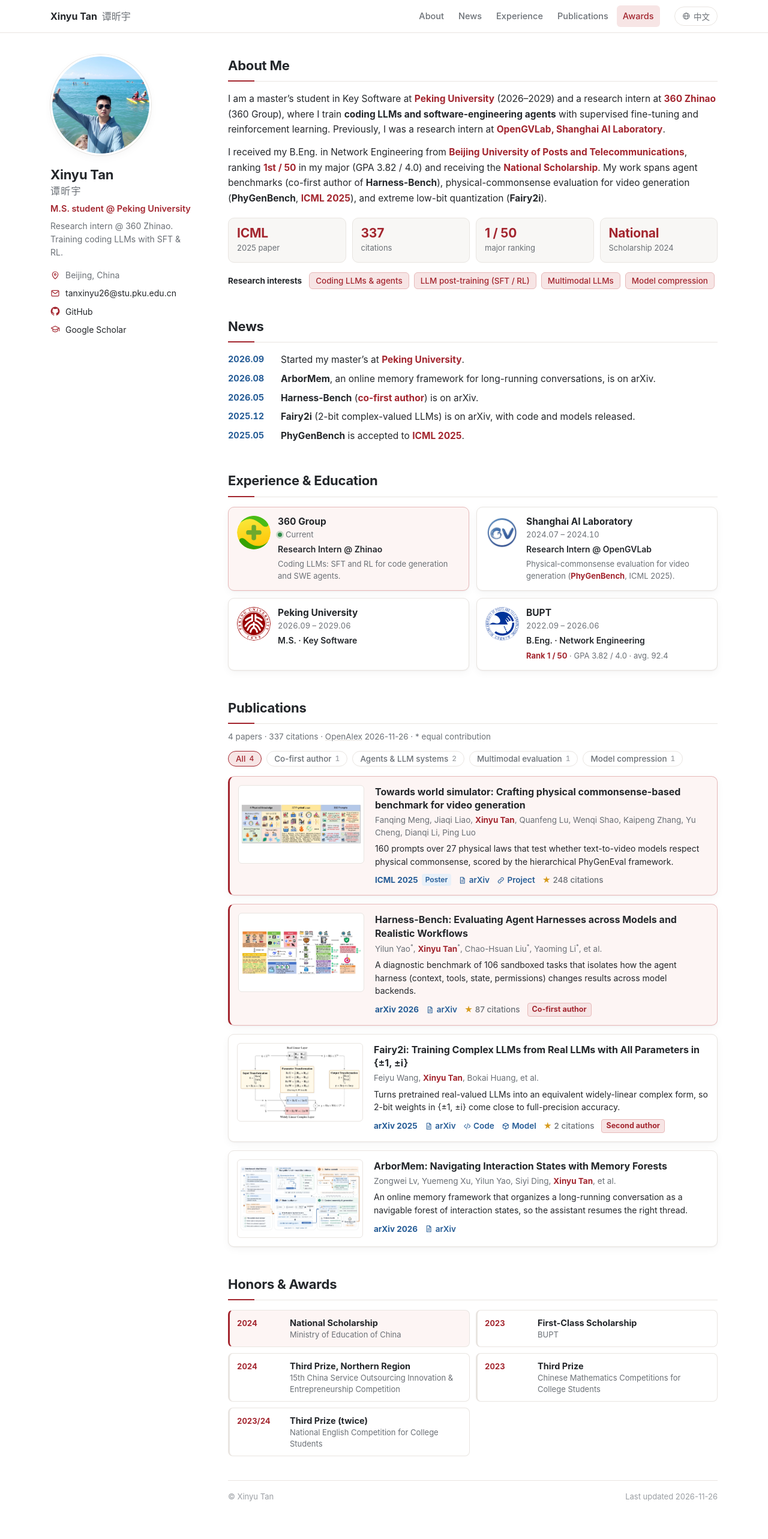
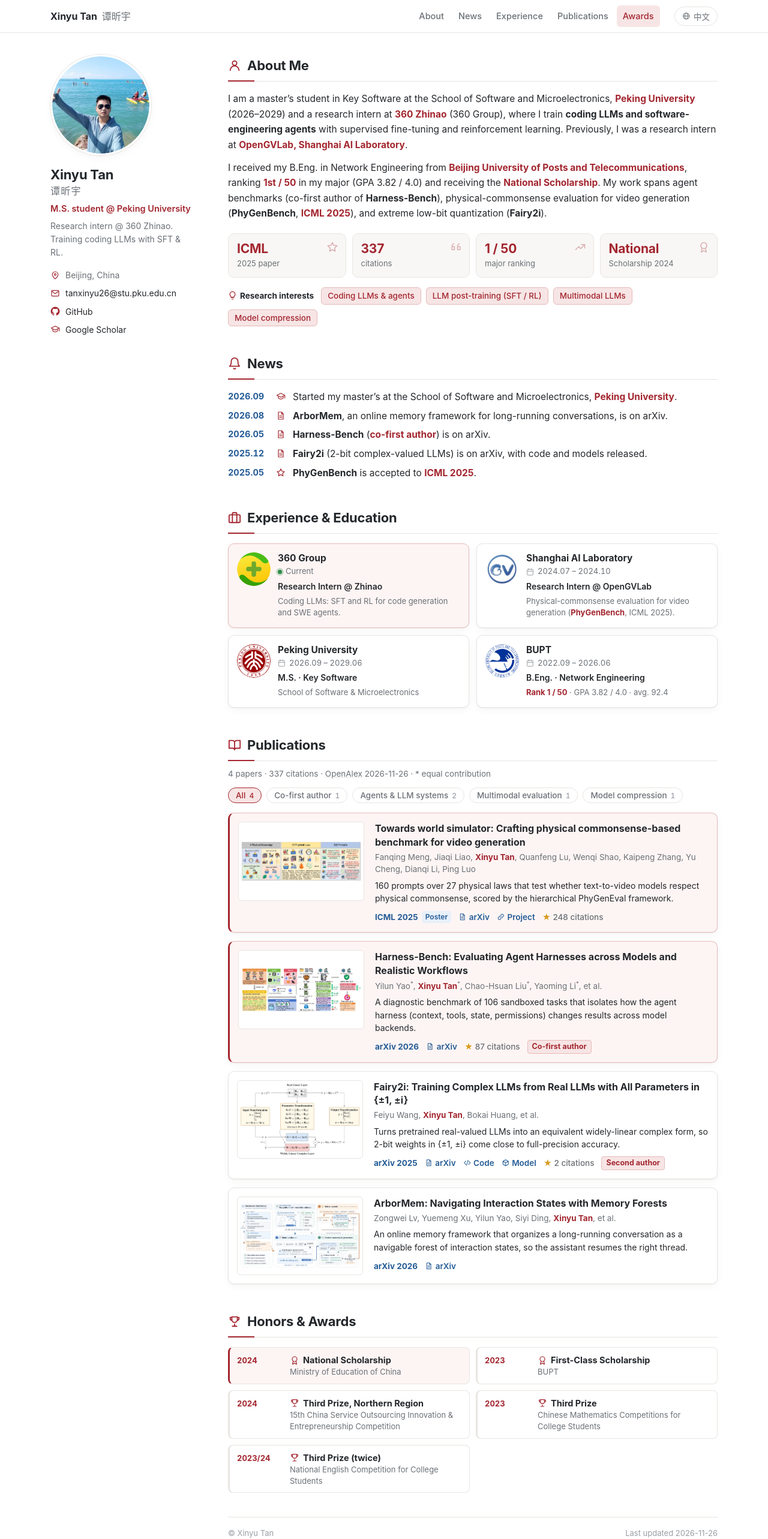
Before and after one commit to 12345txy/12345txy.github.io, a plain HTML site: page index.html in a window 1280 px wide. Shown: the whole page at 60% size. Before the commit the page ends 2538 px from the top, so only its background shows below. Drawn offline with Linux system fonts and the light colour scheme.

Commit message:
Add PKU School of Software & Microelectronics, section and item icons
Co-Authored-By: Claude Opus 5.5 <noreply@anthropic.com>

```diff
--- a/assets/style.css
+++ b/assets/style.css
@@ -119,6 +119,7 @@ main { min-width: 0; }
 section { padding-bottom: 40px; }
 section + section { padding-top: 4px; }
 h2 {
+  display: flex; align-items: center; gap: 10px;
   font-size: 22px; font-weight: 700; letter-spacing: -.01em;
   padding-bottom: 8px; margin-bottom: 16px; border-bottom: 1px solid var(--line);
   position: relative;
@@ -133,6 +134,7 @@ a.hl:hover { color: var(--accent); }
 /* highlight stats */
 .stats { list-style: none; padding: 0; margin: 20px 0 0; display: grid; grid-template-columns: repeat(4, minmax(0, 1fr)); gap: 10px; }
 .stats li {
+  position: relative;
   background: var(--surface); border: 1px solid var(--line); border-radius: var(--radius);
   padding: 12px 14px; display: flex; flex-direction: column; gap: 1px;
   font-size: 13px; color: var(--muted);
@@ -146,9 +148,18 @@ a.hl:hover { color: var(--accent); }
   border-radius: 6px; padding: 2px 10px; font-weight: 550;
 }
 
+/* icons */
+.hicon { width: 22px; height: 22px; color: var(--accent); stroke-width: 2; }
+.sicon { position: absolute; top: 12px; right: 12px; width: 20px; height: 20px; color: var(--accent); opacity: .35; }
+.licon { width: 15px; height: 15px; color: var(--accent); margin-right: 5px; vertical-align: -2px; }
+.dicon { width: 13px; height: 13px; color: var(--faint); }
+.nicon { width: 16px; height: 16px; color: var(--accent); margin-top: 4px; }
+.aicon { width: 16px; height: 16px; color: var(--accent); flex: none; }
+.awards b { display: flex; align-items: center; gap: 6px; }
+
 /* news */
 .news { list-style: none; margin: 0; padding: 0; display: grid; gap: 6px; }
-.news li { display: grid; grid-template-columns: 76px minmax(0, 1fr); gap: 12px; }
+.news li { display: grid; grid-template-columns: 70px 18px minmax(0, 1fr); gap: 10px; align-items: start; }
 .news time { font-variant-numeric: tabular-nums; color: var(--venue); font-weight: 650; font-size: 14.5px; }
 
 /* experience */
@@ -262,7 +273,7 @@ footer {
   .exp-grid, .awards { grid-template-columns: 1fr; }
   .paper { grid-template-columns: 1fr; gap: 10px; }
   .thumb { max-width: 320px; }
-  .news li { grid-template-columns: 64px minmax(0, 1fr); gap: 8px; }
+  .news li { grid-template-columns: 60px 16px minmax(0, 1fr); gap: 8px; }
 }
 @media (prefers-reduced-motion: reduce) {
   html { scroll-behavior: auto; }
--- a/index.html
+++ b/index.html
@@ -46,26 +46,26 @@
 
     <main>
       <section id="about" aria-labelledby="about-title">
-        <h2 id="about-title"><span class="en">About Me</span><span class="zh">关于我</span></h2>
+        <h2 id="about-title"><svg class="hicon" aria-hidden="true"><use href="#i-user"/></svg><span class="en">About Me</span><span class="zh">关于我</span></h2>
         <div class="en prose">
-          <p>I am a master’s student in Key Software at <a class="hl" href="https://www.pku.edu.cn/">Peking University</a> (2026–2029) and a research intern at <span class="hl">360 Zhinao</span> (360 Group), where I train <strong>coding LLMs and software-engineering agents</strong> with supervised fine-tuning and reinforcement learning. Previously, I was a research intern at <span class="hl">OpenGVLab, Shanghai AI Laboratory</span>.</p>
+          <p>I am a master’s student in Key Software at the School of Software and Microelectronics, <a class="hl" href="https://www.pku.edu.cn/">Peking University</a> (2026–2029) and a research intern at <span class="hl">360 Zhinao</span> (360 Group), where I train <strong>coding LLMs and software-engineering agents</strong> with supervised fine-tuning and reinforcement learning. Previously, I was a research intern at <span class="hl">OpenGVLab, Shanghai AI Laboratory</span>.</p>
           <p>I received my B.Eng. in Network Engineering from <span class="hl">Beijing University of Posts and Telecommunications</span>, ranking <span class="hl">1st / 50</span> in my major (GPA 3.82 / 4.0) and receiving the <span class="hl">National Scholarship</span>. My work spans agent benchmarks (co-first author of <strong>Harness-Bench</strong>), physical-commonsense evaluation for video generation (<strong>PhyGenBench</strong>, <span class="hl">ICML 2025</span>), and extreme low-bit quantization (<strong>Fairy2i</strong>).</p>
         </div>
         <div class="zh prose">
-          <p>我是<a class="hl" href="https://www.pku.edu.cn/">北京大学</a>关键软件专业硕士研究生（2026–2029），目前在 <span class="hl">360 集团智脑部门</span>做研究实习，用监督微调（SFT）与强化学习（RL）训练<strong>代码大模型与软件工程智能体</strong>。此前在<span class="hl">上海人工智能实验室 OpenGVLab</span> 做研究实习。</p>
+          <p>我是<a class="hl" href="https://www.pku.edu.cn/">北京大学</a>软件与微电子学院关键软件专业硕士研究生（2026–2029），目前在 <span class="hl">360 集团智脑部门</span>做研究实习，用监督微调（SFT）与强化学习（RL）训练<strong>代码大模型与软件工程智能体</strong>。此前在<span class="hl">上海人工智能实验室 OpenGVLab</span> 做研究实习。</p>
           <p>本科毕业于<span class="hl">北京邮电大学</span>网络工程专业，专业排名 <span class="hl">1 / 50</span>（绩点 3.82 / 4.0），获<span class="hl">国家奖学金</span>。研究工作包括智能体评测（<strong>Harness-Bench</strong>，共同一作）、文生视频物理常识评测（<strong>PhyGenBench</strong>，<span class="hl">ICML 2025</span>）以及极低比特量化（<strong>Fairy2i</strong>）。</p>
         </div>
 
         <ul class="stats" aria-label="Highlights">
-          <li><b>ICML</b><span class="en">2025 paper</span><span class="zh">2025 论文</span></li>
-          <li><!-- citation-stat:start -->
+          <li><svg class="sicon" aria-hidden="true"><use href="#i-star"/></svg><b>ICML</b><span class="en">2025 paper</span><span class="zh">2025 论文</span></li>
+          <li><svg class="sicon" aria-hidden="true"><use href="#i-quote"/></svg><!-- citation-stat:start -->
 <b>337</b><span class="en">citations</span><span class="zh">总被引</span>
 <!-- citation-stat:end --></li>
-          <li><b>1 / 50</b><span class="en">major ranking</span><span class="zh">专业排名</span></li>
-          <li><b><span class="en">National</span><span class="zh">国家</span></b><span class="en">Scholarship 2024</span><span class="zh">奖学金 2024</span></li>
+          <li><svg class="sicon" aria-hidden="true"><use href="#i-trend"/></svg><b>1 / 50</b><span class="en">major ranking</span><span class="zh">专业排名</span></li>
+          <li><svg class="sicon" aria-hidden="true"><use href="#i-medal"/></svg><b><span class="en">National</span><span class="zh">国家</span></b><span class="en">Scholarship 2024</span><span class="zh">奖学金 2024</span></li>
         </ul>
 
-        <p class="interests"><span class="label"><span class="en">Research interests</span><span class="zh">研究方向</span></span>
+        <p class="interests"><span class="label"><svg class="licon" aria-hidden="true"><use href="#i-bulb"/></svg><span class="en">Research interests</span><span class="zh">研究方向</span></span>
           <span class="tag"><span class="en">Coding LLMs &amp; agents</span><span class="zh">代码大模型与智能体</span></span>
           <span class="tag"><span class="en">LLM post-training (SFT / RL)</span><span class="zh">大模型后训练（SFT / RL）</span></span>
           <span class="tag"><span class="en">Multimodal LLMs</span><span class="zh">多模态大模型</span></span>
@@ -74,18 +74,18 @@
       </section>
 
       <section id="news" aria-labelledby="news-title">
-        <h2 id="news-title"><span class="en">News</span><span class="zh">动态</span></h2>
+        <h2 id="news-title"><svg class="hicon" aria-hidden="true"><use href="#i-bell"/></svg><span class="en">News</span><span class="zh">动态</span></h2>
         <ul class="news">
-          <li><time>2026.09</time><span class="en">Started my master’s at <span class="hl">Peking University</span>.</span><span class="zh">进入<span class="hl">北京大学</span>攻读硕士学位。</span></li>
-          <li><time>2026.08</time><span class="en"><strong>ArborMem</strong>, an online memory framework for long-running conversations, is on arXiv.</span><span class="zh"><strong>ArborMem</strong>（面向长期对话的在线记忆框架）发布于 arXiv。</span></li>
-          <li><time>2026.05</time><span class="en"><strong>Harness-Bench</strong> (<span class="hl">co-first author</span>) is on arXiv.</span><span class="zh"><strong>Harness-Bench</strong>（<span class="hl">共同一作</span>）发布于 arXiv。</span></li>
-          <li><time>2025.12</time><span class="en"><strong>Fairy2i</strong> (2-bit complex-valued LLMs) is on arXiv, with code and models released.</span><span class="zh"><strong>Fairy2i</strong>（2-bit 复数大模型）发布于 arXiv，代码与模型已开源。</span></li>
-          <li><time>2025.05</time><span class="en"><strong>PhyGenBench</strong> is accepted to <span class="hl">ICML 2025</span>.</span><span class="zh"><strong>PhyGenBench</strong> 被 <span class="hl">ICML 2025</span> 接收。</span></li>
+          <li><time>2026.09</time><svg class="nicon" aria-hidden="true"><use href="#i-cap"/></svg><span class="en">Started my master’s at the School of Software and Microelectronics, <span class="hl">Peking University</span>.</span><span class="zh">进入<span class="hl">北京大学</span>软件与微电子学院攻读硕士学位。</span></li>
+          <li><time>2026.08</time><svg class="nicon" aria-hidden="true"><use href="#i-paper"/></svg><span class="en"><strong>ArborMem</strong>, an online memory framework for long-running conversations, is on arXiv.</span><span class="zh"><strong>ArborMem</strong>（面向长期对话的在线记忆框架）发布于 arXiv。</span></li>
+          <li><time>2026.05</time><svg class="nicon" aria-hidden="true"><use href="#i-paper"/></svg><span class="en"><strong>Harness-Bench</strong> (<span class="hl">co-first author</span>) is on arXiv.</span><span class="zh"><strong>Harness-Bench</strong>（<span class="hl">共同一作</span>）发布于 arXiv。</span></li>
+          <li><time>2025.12</time><svg class="nicon" aria-hidden="true"><use href="#i-paper"/></svg><span class="en"><strong>Fairy2i</strong> (2-bit complex-valued LLMs) is on arXiv, with code and models released.</span><span class="zh"><strong>Fairy2i</strong>（2-bit 复数大模型）发布于 arXiv，代码与模型已开源。</span></li>
+          <li><time>2025.05</time><svg class="nicon" aria-hidden="true"><use href="#i-star"/></svg><span class="en"><strong>PhyGenBench</strong> is accepted to <span class="hl">ICML 2025</span>.</span><span class="zh"><strong>PhyGenBench</strong> 被 <span class="hl">ICML 2025</span> 接收。</span></li>
         </ul>
       </section>
 
       <section id="experience" aria-labelledby="exp-title">
-        <h2 id="exp-title"><span class="en">Experience &amp; Education</span><span class="zh">实习与教育</span></h2>
+        <h2 id="exp-title"><svg class="hicon" aria-hidden="true"><use href="#i-briefcase"/></svg><span class="en">Experience &amp; Education</span><span class="zh">实习与教育</span></h2>
         <div class="exp-grid">
           <article class="exp current">
             <img class="logo" src="assets/logos/360.svg" alt="" width="56" height="56">
@@ -100,7 +100,7 @@
             <img class="logo" src="assets/logos/opengvlab.jpg" alt="" width="56" height="56">
             <div>
               <h3><span class="en">Shanghai AI Laboratory</span><span class="zh">上海人工智能实验室</span></h3>
-              <p class="when">2024.07 – 2024.10</p>
+              <p class="when"><svg class="dicon" aria-hidden="true"><use href="#i-calendar"/></svg>2024.07 – 2024.10</p>
               <p class="what"><span class="en">Research Intern @ OpenGVLab</span><span class="zh">研究实习生 · OpenGVLab</span></p>
               <p class="note"><span class="en">Physical-commonsense evaluation for video generation (<span class="hl">PhyGenBench</span>, ICML 2025).</span><span class="zh">文生视频物理常识评测（<span class="hl">PhyGenBench</span>，ICML 2025）。</span></p>
             </div>
@@ -109,15 +109,16 @@
             <img class="logo" src="assets/logos/pku.svg" alt="" width="56" height="56">
             <div>
               <h3><span class="en">Peking University</span><span class="zh">北京大学</span></h3>
-              <p class="when">2026.09 – 2029.06</p>
+              <p class="when"><svg class="dicon" aria-hidden="true"><use href="#i-calendar"/></svg>2026.09 – 2029.06</p>
               <p class="what"><span class="en">M.S. · Key Software</span><span class="zh">硕士 · 关键软件</span></p>
+              <p class="note"><span class="en">School of Software &amp; Microelectronics</span><span class="zh">软件与微电子学院</span></p>
             </div>
           </article>
           <article class="exp">
             <img class="logo" src="assets/logos/bupt.svg" alt="" width="56" height="56">
             <div>
               <h3><span class="en">BUPT</span><span class="zh">北京邮电大学</span></h3>
-              <p class="when">2022.09 – 2026.06</p>
+              <p class="when"><svg class="dicon" aria-hidden="true"><use href="#i-calendar"/></svg>2022.09 – 2026.06</p>
               <p class="what"><span class="en">B.Eng. · Network Engineering</span><span class="zh">本科 · 网络工程</span></p>
               <p class="note"><span class="en"><span class="hl">Rank 1 / 50</span> · GPA 3.82 / 4.0 · avg. 92.4</span><span class="zh"><span class="hl">排名 1 / 50</span> · 绩点 3.82 / 4.0 · 均分 92.4</span></p>
             </div>
@@ -126,7 +127,7 @@
       </section>
 
       <section id="publications" aria-labelledby="pub-title">
-        <h2 id="pub-title"><span class="en">Publications</span><span class="zh">论文</span></h2>
+        <h2 id="pub-title"><svg class="hicon" aria-hidden="true"><use href="#i-book"/></svg><span class="en">Publications</span><span class="zh">论文</span></h2>
         <!-- citation-summary:start -->
 <p class="source-note"><span class="en">4 papers</span><span class="zh">4 篇论文</span> · <span class="en">337 citations</span><span class="zh">总被引 337 次</span> · <a href="https://openalex.org/">OpenAlex</a> 2026-11-26 · <span class="en">* equal contribution</span><span class="zh">* 共同一作</span></p>
 <!-- citation-summary:end -->
@@ -182,13 +183,13 @@
       </section>
 
       <section id="awards" aria-labelledby="awards-title">
-        <h2 id="awards-title"><span class="en">Honors &amp; Awards</span><span class="zh">荣誉奖项</span></h2>
+        <h2 id="awards-title"><svg class="hicon" aria-hidden="true"><use href="#i-trophy"/></svg><span class="en">Honors &amp; Awards</span><span class="zh">荣誉奖项</span></h2>
         <ul class="awards">
-          <li class="top"><time>2024</time><div><b><span class="en">National Scholarship</span><span class="zh">国家奖学金</span></b><span class="en">Ministry of Education of China</span><span class="zh">中华人民共和国教育部</span></div></li>
-          <li><time>2023</time><div><b><span class="en">First-Class Scholarship</span><span class="zh">一等奖学金</span></b><span class="en">BUPT</span><span class="zh">北京邮电大学</span></div></li>
-          <li><time>2024</time><div><b><span class="en">Third Prize, Northern Region</span><span class="zh">北部赛区三等奖</span></b><span class="en">15th China Service Outsourcing Innovation &amp; Entrepreneurship Competition</span><span class="zh">第十五届中国大学生服务外包创新创业大赛</span></div></li>
-          <li><time>2023</time><div><b><span class="en">Third Prize</span><span class="zh">三等奖</span></b><span class="en">Chinese Mathematics Competitions for College Students</span><span class="zh">全国大学生数学竞赛</span></div></li>
-          <li><time>2023/24</time><div><b><span class="en">Third Prize (twice)</span><span class="zh">三等奖（两次）</span></b><span class="en">National English Competition for College Students</span><span class="zh">全国大学生英语竞赛</span></div></li>
+          <li class="top"><time>2024</time><div><b><svg class="aicon" aria-hidden="true"><use href="#i-medal"/></svg><span class="en">National Scholarship</span><span class="zh">国家奖学金</span></b><span class="en">Ministry of Education of China</span><span class="zh">中华人民共和国教育部</span></div></li>
+          <li><time>2023</time><div><b><svg class="aicon" aria-hidden="true"><use href="#i-medal"/></svg><span class="en">First-Class Scholarship</span><span class="zh">一等奖学金</span></b><span class="en">BUPT</span><span class="zh">北京邮电大学</span></div></li>
+          <li><time>2024</time><div><b><svg class="aicon" aria-hidden="true"><use href="#i-trophy"/></svg><span class="en">Third Prize, Northern Region</span><span class="zh">北部赛区三等奖</span></b><span class="en">15th China Service Outsourcing Innovation &amp; Entrepreneurship Competition</span><span class="zh">第十五届中国大学生服务外包创新创业大赛</span></div></li>
+          <li><time>2023</time><div><b><svg class="aicon" aria-hidden="true"><use href="#i-trophy"/></svg><span class="en">Third Prize</span><span class="zh">三等奖</span></b><span class="en">Chinese Mathematics Competitions for College Students</span><span class="zh">全国大学生数学竞赛</span></div></li>
+          <li><time>2023/24</time><div><b><svg class="aicon" aria-hidden="true"><use href="#i-trophy"/></svg><span class="en">Third Prize (twice)</span><span class="zh">三等奖（两次）</span></b><span class="en">National English Competition for College Students</span><span class="zh">全国大学生英语竞赛</span></div></li>
         </ul>
       </section>
 
@@ -211,6 +212,19 @@
     <symbol id="code" viewBox="0 0 24 24"><path d="m8 7-5 5 5 5m8-10 5 5-5 5M14 4l-4 16"/></symbol>
     <symbol id="cube" viewBox="0 0 24 24"><path d="m12 3 8 4.5v9L12 21l-8-4.5v-9L12 3Zm0 9 8-4.5M12 12v9m0-9L4 7.5"/></symbol>
     <symbol id="link" viewBox="0 0 24 24"><path d="M10 14a4 4 0 0 0 5.7 0l3-3a4 4 0 0 0-5.7-5.7l-1 1M14 10a4 4 0 0 0-5.7 0l-3 3a4 4 0 0 0 5.7 5.7l1-1"/></symbol>
+    <symbol id="i-user" viewBox="0 0 24 24"><circle cx="12" cy="8" r="4"/><path d="M4 21a8 8 0 0 1 16 0"/></symbol>
+    <symbol id="i-bell" viewBox="0 0 24 24"><path d="M6 8a6 6 0 0 1 12 0c0 7 3 9 3 9H3s3-2 3-9"/><path d="M10.3 21a1.94 1.94 0 0 0 3.4 0"/></symbol>
+    <symbol id="i-briefcase" viewBox="0 0 24 24"><rect x="2" y="7" width="20" height="14" rx="2"/><path d="M16 21V5a2 2 0 0 0-2-2h-4a2 2 0 0 0-2 2v16"/></symbol>
+    <symbol id="i-book" viewBox="0 0 24 24"><path d="M2 4h6a4 4 0 0 1 4 4v13a3 3 0 0 0-3-3H2zM22 4h-6a4 4 0 0 0-4 4v13a3 3 0 0 1 3-3h7z"/></symbol>
+    <symbol id="i-trophy" viewBox="0 0 24 24"><path d="M8 21h8M12 17v4M7 4h10v5a5 5 0 0 1-10 0zM17 5h3v2a3 3 0 0 1-3 3M7 5H4v2a3 3 0 0 0 3 3"/></symbol>
+    <symbol id="i-medal" viewBox="0 0 24 24"><circle cx="12" cy="9" r="6"/><path d="m8.5 14 -1.5 8 5-3 5 3-1.5-8"/></symbol>
+    <symbol id="i-star" viewBox="0 0 24 24"><path d="m12 2.8 2.8 5.7 6.3.9-4.6 4.4 1.1 6.3L12 17.1l-5.6 3 1.1-6.3L2.9 9.4l6.3-.9z"/></symbol>
+    <symbol id="i-quote" viewBox="0 0 24 24"><path d="M4 11h5v6H4v-6c0-3 1.5-5 4-6M15 11h5v6h-5v-6c0-3 1.5-5 4-6"/></symbol>
+    <symbol id="i-trend" viewBox="0 0 24 24"><path d="m3 17 6-6 4 4 8-8M14 7h7v7"/></symbol>
+    <symbol id="i-bulb" viewBox="0 0 24 24"><path d="M9 18h6M10 22h4M12 2a7 7 0 0 0-4 12.7V17h8v-2.3A7 7 0 0 0 12 2z"/></symbol>
+    <symbol id="i-calendar" viewBox="0 0 24 24"><rect x="3" y="4" width="18" height="18" rx="2"/><path d="M16 2v4M8 2v4M3 10h18"/></symbol>
+    <symbol id="i-cap" viewBox="0 0 24 24"><path d="m2 9 10-5 10 5-10 5-10-5Zm4 2.5V16q6 5 12 0v-4.5M22 9v7"/></symbol>
+    <symbol id="i-paper" viewBox="0 0 24 24"><path d="M6 3h8l4 4v14H6zM14 3v5h4M9 12h6m-6 4h6"/></symbol>
   </svg>
 </body>
 </html>
```
